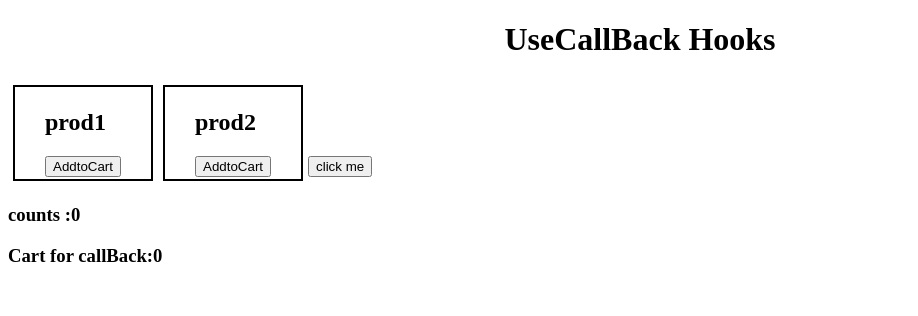
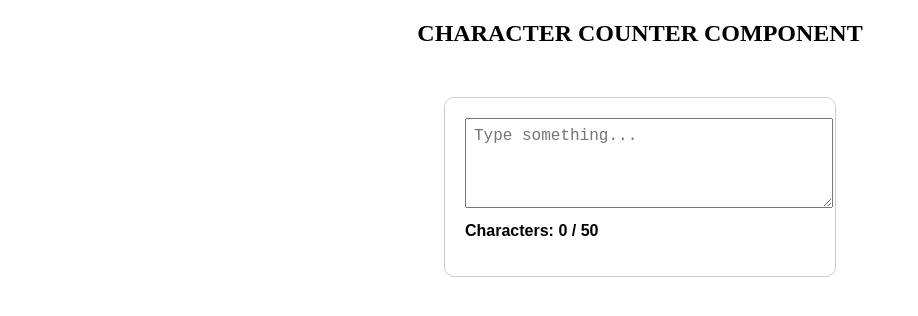
Before and after one commit to Vic-ky10/ReactImportant-topics, a React app: page / in a window 1280 px wide. Shown: the top 316 px of the page, without its empty margins (0-918 px from the left). Built offline with nearby package versions, Linux system fonts and the light colour scheme; the HTML template or start-up script is replaced by a standard one.

Commit message:
created a project

```diff
--- /dev/null
+++ b/Character Counter Component.jsx
@@ -0,0 +1,56 @@
+import { useState } from "react";
+
+function CharacterCounter() {
+  const [text, setText] = useState("");
+  const maxLimit = 50;
+
+  const handleChange = (e) => {
+    setText(e.target.value);
+  };
+
+  const charCount = text.length;
+  const isLimitReached = charCount > maxLimit;
+
+  return (
+
+    <>
+   <h2 style={{textAlign :"center" , marginBottom :"50px"}}> CHARACTER COUNTER COMPONENT</h2>
+    <div
+
+
+      style={{
+        width: "350px",
+        padding: "20px",
+        border: "1px solid #ccc",
+        borderRadius: "10px",
+        margin: "20px auto",
+        fontFamily: "Arial",
+      }}
+    >
+      <textarea
+        value={text}
+        onChange={handleChange}
+        rows={4}
+        style={{ width: "100%", padding: "8px", fontSize: "16px" }}
+        placeholder="Type something..."
+      />
+
+      <p
+        style={{
+          marginTop: "10px",
+          fontWeight: "bold",
+          color: isLimitReached ? "red" : "black",
+        }}
+      >
+        Characters: {charCount} / {maxLimit}
+      </p>
+
+      {isLimitReached && (
+        <p style={{ color: "red", fontSize: "14px" }}>Limit reached!</p>
+      )}
+    </div>
+       </>
+  );
+}
+
+export default CharacterCounter;
--- a/src/App.jsx
+++ b/src/App.jsx
@@ -1,12 +1,13 @@
 import React from 'react'
 import UseMemo from './UseMemo'
 import UseCallback from './UseCallback'
+import CharacterCounter from '../Character Counter Component'
 
 function App() {
   return (
     <>
 
-    <UseCallback />
+  <CharacterCounter />
     </>
   )
 }
```
